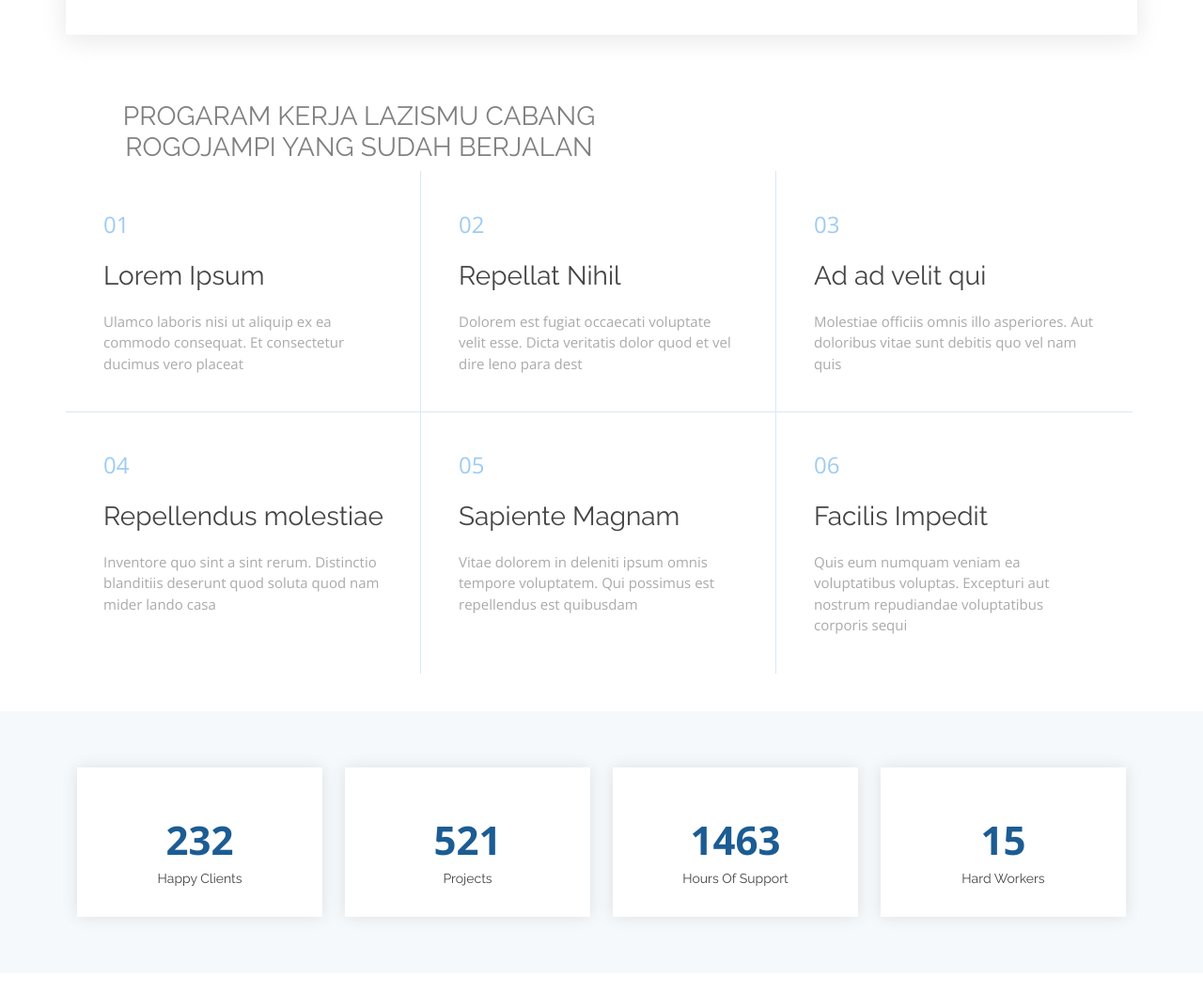
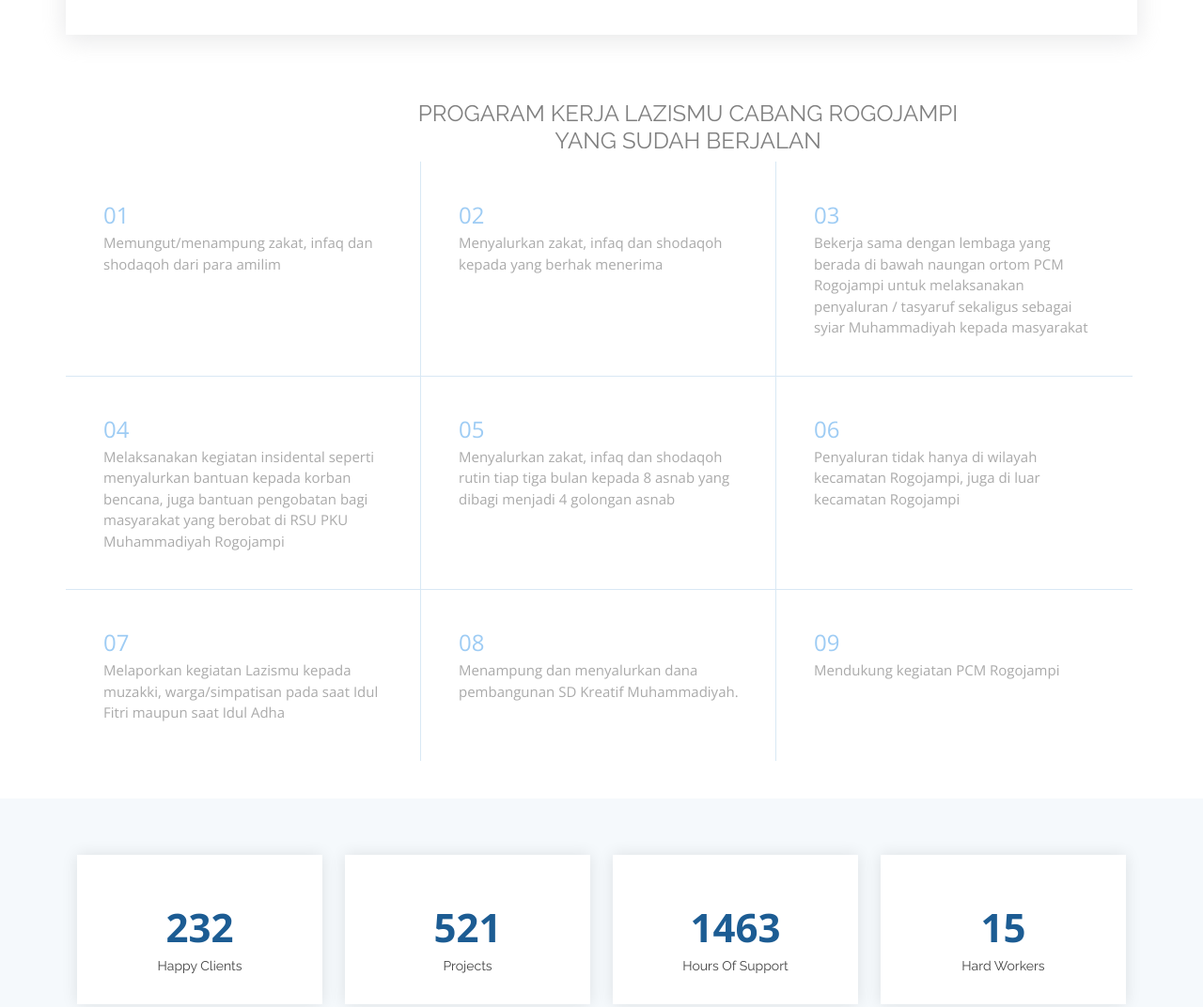
Before and after one commit to ridhopijak/lazismoRogojampiFiks, a plain HTML site: page index.html in a window 1280 px wide. Shown: the part 1642-2714 px from the top of the page at 94% size. Drawn offline with nearby package versions, Linux system fonts and the light colour scheme.

Commit message:
update 1

```diff
--- a/index.html
+++ b/index.html
@@ -111,19 +111,19 @@
           <div class="carousel-item active" style="background-image: url('assets/img/slide/1.jpg'); background-size: cover; background-position: center;">
             <div class="carousel-container">
               <div class="carousel-content container">
-                <h2 class="animate__animated animate__fadeInDown">Welcome to <span>Mamba</span></h2>
-                <p class="animate__animated animate__fadeInUp">Ut velit est quam dolor ad a aliquid qui aliquid. Sequi ea ut et est quaerat sequi nihil ut aliquam. Occaecati alias dolorem mollitia ut. Similique ea voluptatem. Esse doloremque accusamus repellendus deleniti vel. Minus et tempore modi architecto.</p>
+                <h2 class="animate__animated animate__fadeInDown" style="text-align: center;">Selamat Datang Di<span>Lazismu Cabang Rogojampi</span></h2>
+                <!-- <p class="animate__animated animate__fadeInUp">Menyalurkan zakat, infaq dan shodaqoh kepada yang berhak menerima</p> -->
                 <!-- <a href="#about" class="btn-get-started animate__animated animate__fadeInUp scrollto">Read More</a> -->
               </div>
             </div>
           </div>
 
-          <!-- Slide 2 -->
-          <div class="carousel-item" style="background-image: url('assets/img/slide/2.jpg'); background-size: cover; background-position: center;">
+          Slide 2
+          <div class="carousel-item" style="background-image: url('assets/img/slide/6.jpg'); background-size: cover; background-position: center;">
             <div class="carousel-container">
               <div class="carousel-content container">
-                <h2 class="animate__animated animate__fadeInDown">Lorem Ipsum Dolor</h2>
-                <p class="animate__animated animate__fadeInUp">Ut velit est quam dolor ad a aliquid qui aliquid. Sequi ea ut et est quaerat sequi nihil ut aliquam. Occaecati alias dolorem mollitia ut. Similique ea voluptatem. Esse doloremque accusamus repellendus deleniti vel. Minus et tempore modi architecto.</p>
+                <!-- <h2 class="animate__animated animate__fadeInDown">Lorem Ipsum Dolor</h2>
+                <p class="animate__animated animate__fadeInUp">Menampung dan menyalurkan dana pembangunan SD Kreatif Muhammadiyah</p> -->
                 <!-- <a href="#about" class="btn-get-started animate__animated animate__fadeInUp scrollto">Read More</a> -->
               </div>
             </div>
@@ -133,8 +133,8 @@
           <div class="carousel-item" style="background-image: url('assets/img/slide/3.jpg');  background-size: cover; background-position: center;">
             <div class="carousel-container">
               <div class="carousel-content container">
-                <h2 class="animate__animated animate__fadeInDown">Sequi ea ut et est quaerat</h2>
-                <p class="animate__animated animate__fadeInUp">Ut velit est quam dolor ad a aliquid qui aliquid. Sequi ea ut et est quaerat sequi nihil ut aliquam. Occaecati alias dolorem mollitia ut. Similique ea voluptatem. Esse doloremque accusamus repellendus deleniti vel. Minus et tempore modi architecto.</p>
+                <!-- <h2 class="animate__animated animate__fadeInDown">Sequi ea ut et est quaerat</h2>
+                <p class="animate__animated animate__fadeInUp">Menyalurkan zakat, infaq dan shodaqoh kepada yang berhak menerima</p> -->
                 <!-- <a href="#about" class="btn-get-started animate__animated animate__fadeInUp scrollto">Read More</a> -->
               </div>
             </div>
@@ -143,8 +143,8 @@
           <div class="carousel-item" style="background-image: url('assets/img/slide/4.jpg');  background-size: cover; background-position: center;">
             <div class="carousel-container">
               <div class="carousel-content container">
-                <h2 class="animate__animated animate__fadeInDown">Sequi ea ut et est quaerat</h2>
-                <p class="animate__animated animate__fadeInUp">Ut velit est quam dolor ad a aliquid qui aliquid. Sequi ea ut et est quaerat sequi nihil ut aliquam. Occaecati alias dolorem mollitia ut. Similique ea voluptatem. Esse doloremque accusamus repellendus deleniti vel. Minus et tempore modi architecto.</p>
+                <!-- <h2 class="animate__animated animate__fadeInDown">Sequi ea ut et est quaerat</h2>
+                <p class="animate__animated animate__fadeInUp">Ut velit est quam dolor ad a aliquid qui aliquid. Sequi ea ut et est quaerat sequi nihil ut aliquam. Occaecati alias dolorem mollitia ut. Similique ea voluptatem. Esse doloremque accusamus repellendus deleniti vel. Minus et tempore modi architecto.</p> -->
                 <!-- <a href="#about" class="btn-get-started animate__animated animate__fadeInUp scrollto">Read More</a> -->
               </div>
             </div>
@@ -153,8 +153,17 @@
           <div class="carousel-item" style="background-image: url('assets/img/slide/5.jpg');  background-size: cover; background-position: center;">
             <div class="carousel-container">
               <div class="carousel-content container">
-                <h2 class="animate__animated animate__fadeInDown">Sequi ea ut et est quaerat</h2>
-                <p class="animate__animated animate__fadeInUp">Ut velit est quam dolor ad a aliquid qui aliquid. Sequi ea ut et est quaerat sequi nihil ut aliquam. Occaecati alias dolorem mollitia ut. Similique ea voluptatem. Esse doloremque accusamus repellendus deleniti vel. Minus et tempore modi architecto.</p>
+                <!-- <h2 class="animate__animated animate__fadeInDown">Sequi ea ut et est quaerat</h2>
+                <p class="animate__animated animate__fadeInUp">Ut velit est quam dolor ad a aliquid qui aliquid. Sequi ea ut et est quaerat sequi nihil ut aliquam. Occaecati alias dolorem mollitia ut. Similique ea voluptatem. Esse doloremque accusamus repellendus deleniti vel. Minus et tempore modi architecto.</p> -->
+                <!-- <a href="#about" class="btn-get-started animate__animated animate__fadeInUp scrollto">Read More</a> -->
+              </div>
+            </div>
+          </div>
+          <div class="carousel-item" style="background-image: url('assets/img/slide/7.jpg');  background-size: cover; background-position: center;">
+            <div class="carousel-container">
+              <div class="carousel-content container">
+                <!-- <h2 class="animate__animated animate__fadeInDown">Sequi ea ut et est quaerat</h2>
+                <p class="animate__animated animate__fadeInUp">Ut velit est quam dolor ad a aliquid qui aliquid. Sequi ea ut et est quaerat sequi nihil ut aliquam. Occaecati alias dolorem mollitia ut. Similique ea voluptatem. Esse doloremque accusamus repellendus deleniti vel. Minus et tempore modi architecto.</p> -->
                 <!-- <a href="#about" class="btn-get-started animate__animated animate__fadeInUp scrollto">Read More</a> -->
               </div>
             </div>
@@ -231,44 +240,65 @@
     <!-- ======= About Lists Section ======= -->
     <section class="about-lists">
       <div class="container">
-        <h3 style=" margin-right: 100px; text-align:center; color: grey; word-wrap: break-word; max-width: 600px;">PROGARAM KERJA LAZISMU CABANG ROGOJAMPI YANG SUDAH BERJALAN</h3>
+        <h4 style=" margin-left: 350px; text-align:center; color: grey; word-wrap: break-word; max-width: 600px;">PROGARAM KERJA LAZISMU CABANG ROGOJAMPI YANG SUDAH BERJALAN</h4>
         <div class="row no-gutters">
 
           <div class="col-lg-4 col-md-6 content-item" data-aos="fade-up">
             <span>01</span>
-            <h4>Lorem Ipsum</h4>
-            <p>Ulamco laboris nisi ut aliquip ex ea commodo consequat. Et consectetur ducimus vero placeat</p>
+            <!-- <h4>Lorem Ipsum</h4> -->
+            <p>Memungut/menampung zakat, infaq dan shodaqoh dari para amilim</p>
           </div>
 
           <div class="col-lg-4 col-md-6 content-item" data-aos="fade-up" data-aos-delay="100">
             <span>02</span>
-            <h4>Repellat Nihil</h4>
-            <p>Dolorem est fugiat occaecati voluptate velit esse. Dicta veritatis dolor quod et vel dire leno para dest</p>
+            <!-- <h4>Repellat Nihil</h4> -->
+            <p>Menyalurkan zakat, infaq dan shodaqoh kepada yang berhak menerima</p>
           </div>
 
           <div class="col-lg-4 col-md-6 content-item" data-aos="fade-up" data-aos-delay="200">
             <span>03</span>
-            <h4> Ad ad velit qui</h4>
-            <p>Molestiae officiis omnis illo asperiores. Aut doloribus vitae sunt debitis quo vel nam quis</p>
+            <!-- <h4> Ad ad velit qui</h4> -->
+            <p>Bekerja sama dengan lembaga yang berada di bawah naungan ortom PCM Rogojampi untuk melaksanakan penyaluran / tasyaruf sekaligus sebagai syiar Muhammadiyah kepada masyarakat</p>
           </div>
 
           <div class="col-lg-4 col-md-6 content-item" data-aos="fade-up" data-aos-delay="300">
             <span>04</span>
-            <h4>Repellendus molestiae</h4>
-            <p>Inventore quo sint a sint rerum. Distinctio blanditiis deserunt quod soluta quod nam mider lando casa</p>
+            <!-- <h4>Repellendus molestiae</h4> -->
+            <p>Melaksanakan kegiatan insidental seperti menyalurkan bantuan kepada korban bencana, juga bantuan pengobatan bagi masyarakat yang berobat di RSU PKU Muhammadiyah Rogojampi</p>
           </div>
 
           <div class="col-lg-4 col-md-6 content-item" data-aos="fade-up" data-aos-delay="400">
             <span>05</span>
-            <h4>Sapiente Magnam</h4>
-            <p>Vitae dolorem in deleniti ipsum omnis tempore voluptatem. Qui possimus est repellendus est quibusdam</p>
+            <!-- <h4>Sapiente Magnam</h4> -->
+            <p>Menyalurkan zakat, infaq dan shodaqoh rutin tiap tiga bulan kepada 8 asnab yang dibagi menjadi 4 golongan asnab</p>
           </div>
 
           <div class="col-lg-4 col-md-6 content-item" data-aos="fade-up" data-aos-delay="500">
             <span>06</span>
-            <h4>Facilis Impedit</h4>
-            <p>Quis eum numquam veniam ea voluptatibus voluptas. Excepturi aut nostrum repudiandae voluptatibus corporis sequi</p>
+            <!-- <h4>Facilis Impedit</h4> -->
+            <p>Penyaluran tidak hanya di wilayah kecamatan Rogojampi, juga di luar kecamatan Rogojampi</p>
           </div>
+
+          <div class="col-lg-4 col-md-6 content-item" data-aos="fade-up" data-aos-delay="500">
+            <span>07</span>
+            <!-- <h4>Facilis Impedit</h4> -->
+            <p>Melaporkan kegiatan Lazismu kepada muzakki, warga/simpatisan pada saat Idul Fitri maupun saat Idul Adha</p>
+
+          </div>
+          <div class="col-lg-4 col-md-6 content-item" data-aos="fade-up" data-aos-delay="500">
+            <span>08</span>
+            <!-- <h4>Facilis Impedit</h4> -->
+            <p>Menampung dan menyalurkan dana pembangunan SD Kreatif Muhammadiyah.</p>
+
+          </div>
+          <div class="col-lg-4 col-md-6 content-item" data-aos="fade-up" data-aos-delay="500">
+            <span>09</span>
+            <!-- <h4>Facilis Impedit</h4> -->
+            <p>Mendukung kegiatan PCM Rogojampi</p>
+          </div>
+
+
+
 
         </div>
 
@@ -725,7 +755,7 @@
         <div class="row">
 
           <div class="col-lg-3 col-md-6 footer-info">
-            <h3>Mamba</h3>
+            <h3>Lazismu Rogojampi</h3>
             <p>
               A108 Adam Street <br>
               NY 535022, USA<br><br>
@@ -778,7 +808,7 @@
 
     <div class="container">
       <div class="copyright">
-        &copy; Copyright <strong><span>Mamba</span></strong>. All Rights Reserved
+        &copy; Copyright <strong><span>Lazismu Rogojampi</span></strong>. All Rights Reserved
       </div>
       <div class="credits">
         <!-- All the links in the footer should remain intact. -->
```
Also changed, not shown: assets/img/slide/6.jpg (added), assets/img/slide/7.jpg (added).
